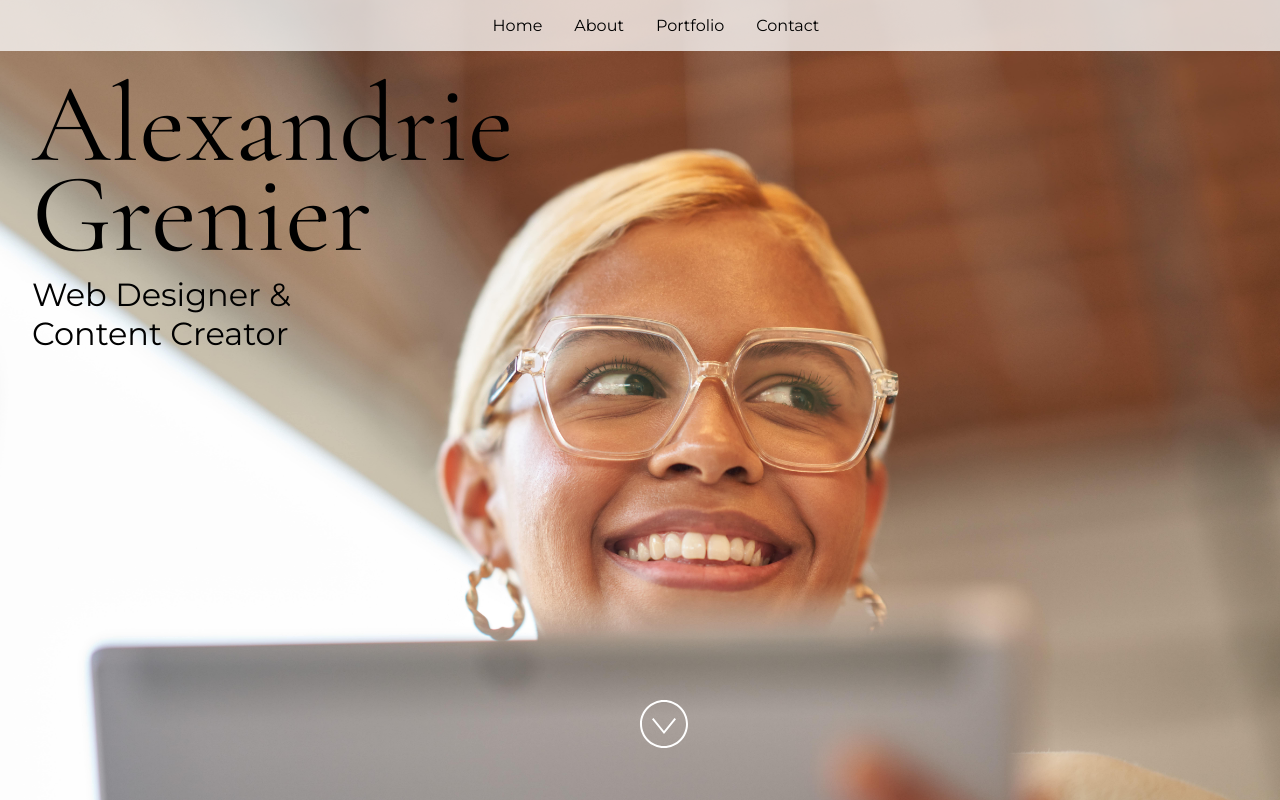
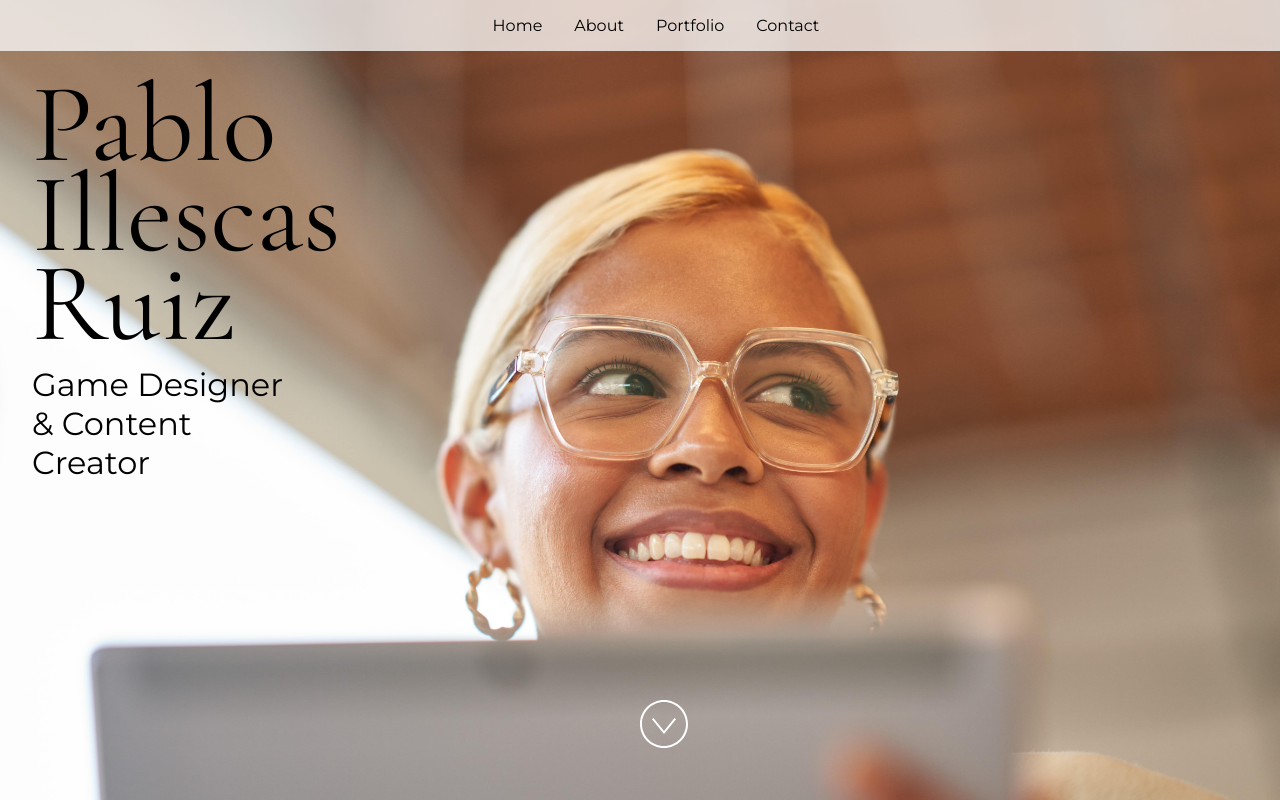
Before and after one commit to PIllesca/testcodespace, a React (Vite) app: page / in a window 1280 px wide. Built offline with nearby package versions, Linux system fonts and the light colour scheme.

Commit message:
Update App.jsx

```diff
--- a/src/App.jsx
+++ b/src/App.jsx
@@ -24,10 +24,10 @@ import "./styles.css";
  * If you don't have one of the social sites listed, leave it as an empty string.
  */
 const siteProps = {
-  name: "Alexandrie Grenier",
-  title: "Web Designer & Content Creator",
-  email: "alex@example.com",
-  gitHub: "microsoft",
+  name: "Pablo Illescas Ruiz",
+  title: "Game Designer & Content Creator",
+  email: "pillesca@student.42malaga.com",
+  gitHub: "https://github.com/PIllesca/",
   instagram: "microsoft",
   linkedIn: "satyanadella",
   medium: "",
```
